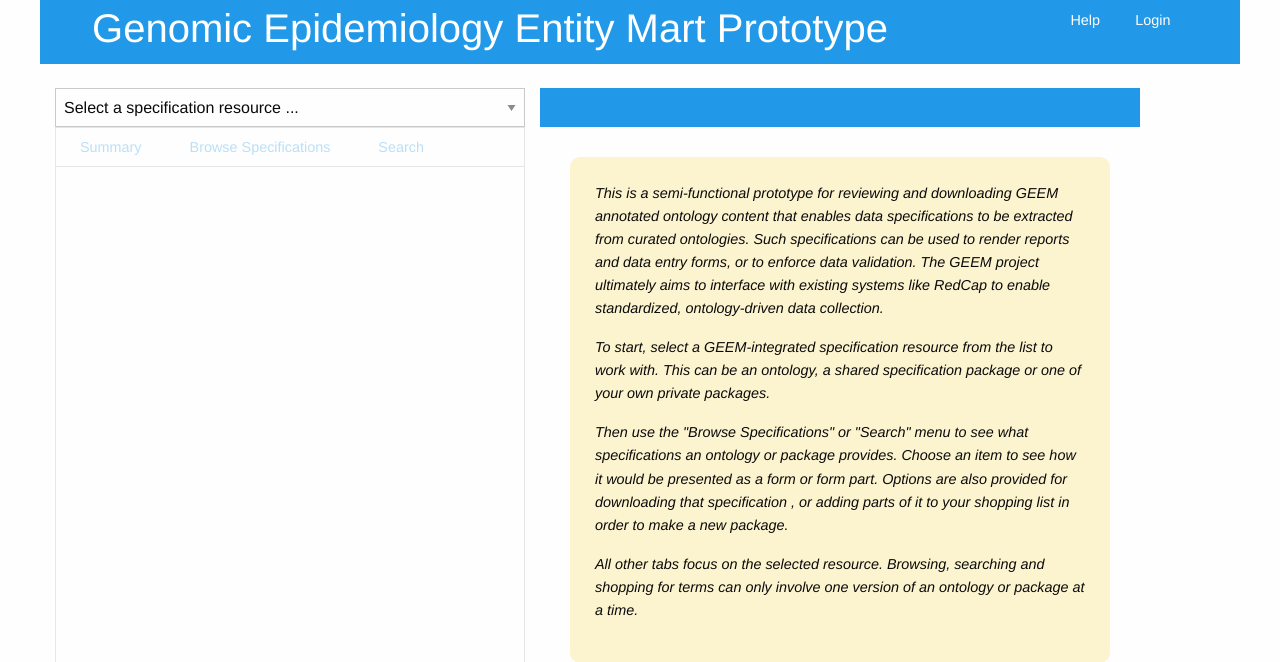
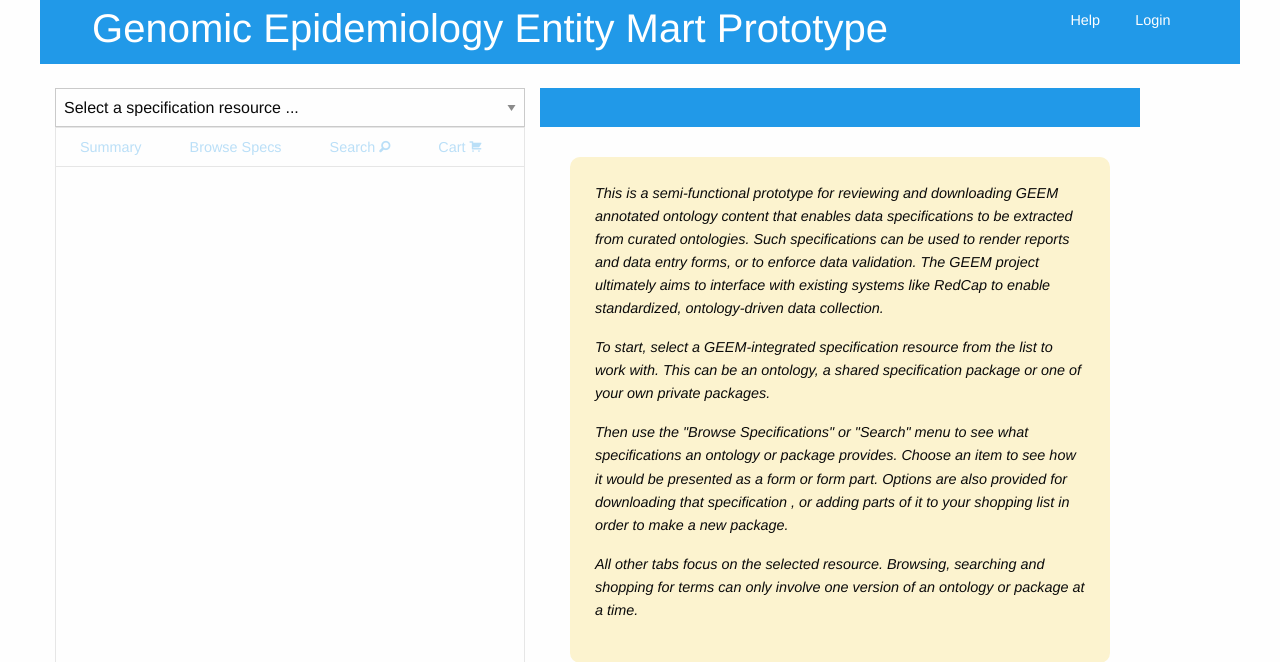
Before and after one commit to cidgoh/geem, a Django app: page /portal.html in a window 1280 px wide. Shown: the top 662 px of the page. Run offline with Django 3.2, Linux system fonts and the light colour scheme; some libraries are stand-ins or nearby versions.

Commit message:
fixed shopping cart rendering issues
and moved cart over to resource tab area.

```diff
--- a/geem/static/geem/js/geem_api.js
+++ b/geem/static/geem/js/geem_api.js
@@ -137,17 +137,37 @@ function GeemAPI() {
 	*/
 
 
-	this.cart_change_item = function(entity_path, action) {
-
+	this.cart_change_item = function(entity_path, action, versionIRI = null) {
+		/* Sends in given specification entity path, an action to include
+		or exclude it from cart, and associated version, if any. If no version
+		then latest version is assumed.
+		*/
 		// Add call to server if cart should be managed server side.
 
 		return new Promise(function(resolve, reject) {
+			/*
+			switch (action) {
+				case 'include': status = 'include'; break;
+				case 'exclude': status = 'exclude'; break;
+				case 'remove': status = 'remove'; break;
+				case 'error': status = 'error'; break;
+			}
+			*/
 
-			resolve({
-				entity_path: entity_path,
-				action: action,
-				success: true
-			})
+			var ptr = entity_path.lastIndexOf('/')
+			// Get last path item id.
+			var entity_id = ptr ? entity_path.substr(ptr + 1) : entity_path
+			var entity = top.resource.specifications[entity_id]
+
+			result = {
+				label: entity ? entity.uiLabel : '[UNRECOGNIZED]',
+				id: entity_id,
+				path: entity_path, //Ontology id is last item in path
+				status: action,
+				version: versionIRI
+			}
+
+			resolve(result)
 
 			// reject()
 		})
--- a/geem/static/geem/js/geem_cart.js
+++ b/geem/static/geem/js/geem_cart.js
@@ -13,10 +13,10 @@ function init_cart_tab() {
 	section, but exclude particular underlying terms from that section.
 	*/
 
-	top.cart = {}
+	top.cart = makeOrderedHash()
 
 	// If user clicks on Cart tab, update tab elements that depend on cart items.
-	$('#tabPanelCartLink').on('click', render_cart_controls)
+	//$('#tabPanelCartLink').on('click', render_cart_controls)
 
 	$("#shoppingCart")
 		.on("click", 'div.cart-item', function(event) {
@@ -33,9 +33,9 @@ function init_cart_tab() {
 		})
 
 	$("#shoppingCartTrash").on('click', function() {
-		$('form#mainForm div[data-ontology-id]')
+		$('#mainForm div[data-ontology-id]')
 			.removeClass('include exclude')
-		top.cart = []
+		top.cart.reset()
 		$('#shoppingCart').empty()
 		render_cart_controls()
 	})
@@ -46,30 +46,6 @@ function init_cart_tab() {
 		alert('Shopping cart package update coming soon!')
 	})
 
-}
-
-
-function navigate_to_form(ontologyId) {
-	/* Load and/or navigate to given ontology item
-	*/
-	if (window.location.href.indexOf(ontologyId) == -1)
-		// Triggers form load.
-		window.location.replace('#' + ontologyId);
-	else
-		// form already displayed, ensure tab is activated
-		$('#content-tabs').foundation('selectTab', '#panelContent');
-
-	return false
-}
-
-
-function get_attr_ontology_id(item) {
-	// Determine relevant ontology ID for given entity
-	// Case: ontology id is listed inside a select <option>
-	if ($(item).is('i.fi-shopping-cart.option'))
-		return $(item).prev().attr('data-ontology-id')
-
-	return $(item).parents('.cart-item,.field-wrapper').first()[0].dataset.ontologyId
 }
 
 
@@ -88,144 +64,279 @@ function render_cart_controls() {
 }
 
 
+function makeOrderedHash() {
+	/* Customized from https://stackoverflow.com/questions/2798893/ordered-hash-in-javascript
+	Here keys exist in a sorted array. This is important visually because
+
+	*/
+    var keys = [];
+    var values = {};
+    return {
+    	/*
+        push: function(k,v) { // not used
+            if (!values[k]) keys.push(k);
+            values[k] = v;
+        },
+        insert: function(pos,k,v) { // not used
+            if (!values[k]) {
+                values[k] = v;
+                keys.splice(pos,0,k);
+            }
+        },
+        */
+        order: function(k,v) {
+        	// Future: sort function could be a bit more sophisticated -
+        	// factoring in parent, but then alpha sort among siblings.
+        	if (!values[k]) {
+        		keys.push(k);
+        		keys.sort(function(a,b) {return a.localeCompare(b)});
+        		console.log('KEYS' + '\n' + keys.join('\n'))
+        		values[k] = v
+        	}
+        	else
+            	if (!(values[k] == v)) values[k] = v;
+        },
+        remove: function(k) {
+        	const ptr = keys.indexOf(k)
+        	if (ptr > -1) {
+        		keys.splice(ptr,1)
+        		delete(values[k]) // works?
+        	}
+        },
+        get: function(k) {return values[k]},
+        get_index: function(k) {return keys.indexOf(k)},
+        get_parent: function (entity_path) {
+			// Return first parent in cart, if any
+			var path_parent = entity_path.split('/')
+			path_parent.pop()
+			while (path_parent.length) {
+				var path_string = path_parent.join('/')
+				var parent = this.get(path_string)
+				if (parent)
+					return parent
+				path_parent.pop()
+			}
+			return false
+		},
+        length: function(){return keys.length},
+        keys: function(){return keys},
+        values: function(){return values},
+        reset: function() {keys=[];values={}}
+    };
+};
+
+
+function navigate_to_form(ontologyId) {
+	/* Load and/or navigate to given ontology item
+	*/
+	if (window.location.href.indexOf(ontologyId) == -1)
+		// Triggers form load.
+		window.location.replace('#' + ontologyId);
+	else
+		// form already displayed, ensure tab is activated
+		$('#content-tabs').foundation('selectTab', '#panelContent');
+
+	return false
+}
+
+
+function get_attr_ontology_id(item) {
+	/* Determine relevant ontology ID for given entity from UI element.
+	Relies upon the 'data-ontology-id' attribute.
+	*/
+	// case: ontology id is listed inside a select <option>
+	if ($(item).is('i.fi-shopping-cart.option'))
+		return $(item).prev().attr('data-ontology-id')
+	// case: ontology item is given by first .cart-item parent
+	return $(item).parents('.cart-item,.field-wrapper').first()[0].dataset.ontologyId
+}
+
+
 function cart_check(entity_path) {
 	/* A user can select as many entities as they like, but may find that
 	some components of some entities are undesirable.  This script enables
 	the shopping list to be maintained with the ability to select entities,
 	and also select underlying entities or fields to omit.
 	*/
+	const cart_item = top.cart.get(entity_path)
+	const cart_parent = top.cart.get_parent(entity_path)
+	var action = null
 
-	// Code assumes top.cart state is current, but if it is out of sync then
-	// api call should at least get it back into sync.
-	const entity_path_status = top.cart[entity_path]
-	var action = null
-	var path_parent = entity_path.split('/')
-	path_parent.pop()
-
-	switch (entity_path_status) {
-		case undefined: 	// If item doesn't exist in cart, add it.
-			action = 'add';
-			break
+	if (!cart_item) {// or undefined
+		// If item doesn't exist in cart, include it. UNLESS its parent is
+		// already in cart as 'included', in which case set it to be excluded.
+		if (cart_parent) {
+			if (cart_parent.status == 'include') action = 'exclude'
+			else action = 'include'
+		}
+		else action = 'include'
+	}
+	else
+		switch (cart_item.status) {
+			// Normally include -> exclude, but if item is top level
+			// already then -> remove
 			case 'include':
-			// Normally include -> exclude
-			// If shopping list has no parent then -> remove
-			found = true
-			/*while (path_parent.length) {
-				if (top.cart[path_parent]) {
-					found = true; break
-				}
-				path_parent.pop()
-			}*/
-			action = found ? 'exclude' : 'remove'
-			break
-		case 'exclude': 	// exclude -> remove
-			action = 'remove';
-			break
-		default: break
+				action = cart_parent ? 'exclude' : 'remove'; break;
+			// exclude -> remove
+			case 'exclude': action = 'remove'; break;
 		}
 
 	if (action)
-		api.cart_change_item(entity_path, action)
-			.then(render_cart_change)
+		api.cart_change_item(entity_path, action, top.resource.metadata.versionIRI)
+			.then(cart_change)
 
 }
 
 
-function render_cart_change(result) {
-	/*
-	When an entity is selected, all underlying entities are selected visually
-	via CSS.  In that case, when an underlying entity is selected that is
-	interpreted as a request to exclude that item AND its underlings.
+function cart_change(result) {
+	if (result) {
+		switch (result.status) {
+			case 'include':	top.cart.order(result.path, result); break;
+			case 'exclude':	top.cart.order(result.path, result); break;
+			case 'remove': top.cart.remove(result.path); break;
+		}
+		render_cart(result)
+	}
+}
 
-	DOM Attribures:
-		.cart-item 			: a cart item
-		.data-ontology-id 	: id, including path of given cart item
+
+function render_cart(result) {
+	/* Adjusts visual display of cart, taking into account change in top.cart
+	structure. Positions new cart item such that it is tucked between any
+	existing superior or subordinate paths. Removal of a cart item causes
+	subordinate item indentation to be adjusted appropriately.
+
+	Note that an item may be marked as included simply to have other custom
+	annotations set by user.
+
+	DOM CSS class for a cart item mirrors its status states:
 		.include			: item will be marked active in user package.
 		.exclude			: item will be marked inactive in user package.
-
+	Other CSS or data attribute
+		.data-ontology-id 	: attribute: cart entity id, includes path
+		.cart-item 			: a cart item
 	*/
-
-	if (result.success) {
 
 	// Cart icon on tab flickers to indicate shopping cart action occured
 	dom_item_animate('#shoppingCartIcon', 'attention')
 
-		const entity_path = result.entity_path
-		const dom_entity_path_selector = '[' + render_attr_ontology_id(entity_path) +']'
-		const dom_form_item = $('#mainForm .cart-item' + dom_entity_path_selector) // li, div
-		const dom_cart_item = $('#shoppingCart .cart-item' + dom_entity_path_selector)
+	// Cursor at first shopping cart item, if any
+	var item = null // top.cart item
+	var cart_item = null
+	var cart_path = null
+	var keyPtr = 0
+	var cartPtr = 0
+	const keys = top.cart.keys()
 
-		switch (result.action) {
-			case 'add':
-				top.cart[result.entity_path] = 'include'
-				new_item = render_cart_add_item(entity_path)
-				new_item.addClass('include')
-				dom_form_item.removeClass('exclude').addClass('include')
+	while (keyPtr == cartPtr) {
+		// Ensure that top.cart and #shoppingCart are synchronized line-for-line.
+
+		item = top.cart.get(keys[keyPtr])
+		cart_item = $('#shoppingCart > .cart-item:eq('+cartPtr+')')
+		console.log('testing ' + item + ':' + cart_item)
+		//if (item == 'undefined' && cart_item == 'undefined') {
+		//	break
+		//}
+
+		if (item && cart_item && cart_item.length > 0) {
+
+			var cart_path = cart_item.attr('data-ontology-id')
+
+ 			switch (item.path.localeCompare(cart_path)) {
+
+ 				case -1:
+ 					cart_item.before(render_cart_item(item))
+ 					render_cart_css(cart_item.prev(), item.path, 'exclude', 'include')
+ 					keyPtr += 1
+ 					cartPtr = keyPtr
+					break
+
+ 				case 0:
+					switch (item.status) {
+						case 'include':
+							render_cart_css(cart_item, cart_path, 'exclude', 'include')
 							break;
 
 						case 'exclude':
-				top.cart[result.entity_path] = 'exclude'
-				dom_form_item.removeClass('include').addClass('exclude')
-				dom_cart_item.removeClass('include').addClass('exclude')
+							render_cart_css(cart_item, cart_path, 'include', 'exclude')
 							break;
+					}
+ 					// Advance both
+ 					keyPtr += 1
+ 					cartPtr = keyPtr
+ 					break
 
-			case 'remove':
-				var stuff = $.extend({}, top.cart)
-				$.each(stuff,function(entity_path2) {
-					// The item and all its subordinate items should be removed.
-					if (entity_path2.indexOf(result.entity_path) === 0) {
-						delete(top.cart[entity_path2])
-						$('#shoppingCart .cart-item[' + render_attr_ontology_id(entity_path2) + ']').remove()
-						$('#mainForm .cart-item[' + render_attr_ontology_id(entity_path2) + ']').removeClass('include exclude')
+ 				case 1:
+ 					remove_cart_item(cart_item)
+					break
 			}
-				})
-				break;
+
+		}
+		else {
+			if (item) {
+				// append item to cart since no cart spot for it
+				cart_item = $(render_cart_item(item))
+				$('#shoppingCart').append(cart_item)
+				render_cart_css(cart_item, item.path, 'exclude', 'include')
+			 	keyPtr += 1
+				cartPtr += 1
+				continue
+			}
+
+			if (cart_item && cart_item.length > 0) { // cart item only
+				remove_cart_item(cart_item)
+				continue
+			}
+
+			break // nothing more to process so exit completely
 
 		}
 	}
+
+	render_cart_controls()
 }
 
 
-function render_cart_add_item(entity_path) {
-	/* Adds new entity_path into cart such that it is tucked between any
-	existing superior or subordinate paths.
-	*/
-
-	// Place this new item under parent in cart if it exists
-	var parent_path = entity_path.substr(0, entity_path.lastIndexOf('/'))
-	while (parent_path.length) {
-		var item = $('#shoppingCart div.cart-item[data-ontology-id="' + parent_path + '"]')
-		if (item.length) {
-			$(item).append(render_cart_item(entity_path))
-			break;
-		}
-		parent_path = parent_path.substr(0, parent_path.lastIndexOf('/'))
+function render_cart_css(cart_item, cart_path, style1, style2) {
+	// Content area form cart item
+	var form_item = $('#mainForm .cart-item[data-ontology-id="' + cart_path + '"]')
+	form_item.removeClass(style1).addClass(style2);
+	cart_item.removeClass(style1).addClass(style2);
 }
 
-	// Here item parent wasn't found, so render item at top level of cart.
-	if (parent_path == '') {
-		$("#shoppingCart").prepend(render_cart_item(entity_path))
+function remove_cart_item (cart_item) {
+	var cart_path = cart_item.attr('data-ontology-id')
+	var form_item = $('#mainForm .cart-item[data-ontology-id="' + cart_path + '"]')
+	form_item.removeClass('include exclude')
+	var next_cart_item = cart_item.next()
+	cart_item.remove()
+	// animation breaks cartPtr test
+	//cart_item.slideUp().promise().done(function() {$(this).remove()})
+	//return next_cart_item
 }
 
-	var dom_cart_item = $('#shoppingCart div.cart-item[' + render_attr_ontology_id(entity_path) + ']')
+function character_count(string, char, ptr = 0, count = 0) {
+	while (ptr = string.indexOf(char, ptr) + 1) {count ++}
+	return count
+}
 
-	// See if any existing item paths fit UNDER new item
-	$('#shoppingCart div.cart-item').each(function() {
-		var id = $(this).attr('data-ontology-id')
-		if (id != entity_path) {
-			if (id.substr(0, entity_path.length) == entity_path)
-				$(dom_cart_item).append(this)
-		}
-	})
-
-	return dom_cart_item
-
+function render_cart_item(entity) {
+	/*
+	*/
+	var version = entity.version.substr(entity.version.indexOf('releases/')+9)
+	var depth = character_count(entity.path, '/')
+	return [
+		'<div class="cart-item depth', depth, '" ', render_attr_ontology_id(entity.path), '>'
+		,	'<i class="fi-shopping-cart"></i>'
+		,	'<a href="#', entity.path, '">', entity.label, '</a><br/> <span class="small">( ... /' + version + ' )</span>'
+		,'</div>'
+	].join('')
 }
 
 
 function render_entity_form_cart_icons(formObj) {
 	/* Add shopping cart icon to each content form field with appropriate
-	include/exclude status
+	include/exclude status.
 
 	Is there an advantage to loading dom with icons first, then setting their
 	status, or should status be done within loop?
@@ -236,16 +347,10 @@ function render_entity_form_cart_icons(formObj) {
 		.addClass('cart-item') // Just for styling
 		.prepend('<i class="fi-shopping-cart"></i>')
 
-	$.each(top.cart, function(entity_path) {
-		var status = null
-		switch (top.cart[entity_path]) {
-			case 'include': status = 'include'; break
-			case 'exclude': status = 'exclude'; break
-		}
-		if (status) {
-			const attr_id = render_attr_ontology_id(entity_path)
-			$('#tabsContent div.field-wrapper[' + attr_id + ']').addClass(status)
-		}
+	top.cart.keys().forEach(function(item_path) {
+		const item = top.cart.get(item_path)
+		const attr_id = render_attr_ontology_id(item_path)
+		$('#tabsContent div.field-wrapper[' + attr_id + ']').addClass(item.status)
 	})
 
 }
@@ -274,11 +379,10 @@ function render_entity_form_select_cart_icons() {
 				// into the data-ontology-id for this <li>.
 				// Chosen.js options have extra item at beginning?
 				// Get corresponding option value:
-				var option_id = select_options.eq(index+1).attr('value')
+				var entity_path = select_options.eq(index+1).attr('value')
 				// Originally hierarchy within select was not being represented
 				// But having value contain full path is wiser?
 				// var entity_path = select_path + '/' + option_id
-				var entity_path = option_id
 
 				$(this).attr('data-ontology-id', entity_path)
 				$(this).addClass('cart-item')
@@ -286,15 +390,10 @@ function render_entity_form_select_cart_icons() {
 				var cart_icon = $('<i class="fi-shopping-cart option"></i>')
 				$(this).after(cart_icon) //awkward, cart requires margin-top:-30px in stylesheet.
 
-				switch (top.cart[entity_path]) {
-					case 'include':
-						cart_icon.addClass('include');
-						break
-					case 'exclude':
-						cart_icon.addClass('exclude');
-						break
-					default:
-				}
+				// Reflect current shopping cart status of item
+				cart_item = top.cart.get(entity_path)
+				if (cart_item)
+					cart_icon.addClass(cart_item.status);
 
 				// Piggybacking ability to display ontology details for an <option>
 				if (top.form.settings.ontologyDetails)
@@ -306,22 +405,6 @@ function render_entity_form_select_cart_icons() {
 
 }
 
-
-function render_cart_item(entity_path) {
-	/*
-	*/
-	var ptr = entity_path.lastIndexOf('/')
-	// Get last path item id.
-	var entity_id = ptr ? entity_path.substr(ptr + 1) : entity_path
-	var entity = top.resource.specifications[entity_id]
-	if (!entity) entity = {'uiLabel':'[UNRECOGNIZED]'}
-	return [
-		'<div class="cart-item" ', render_attr_ontology_id(entity_path), '>'
-		,	'<i class="fi-shopping-cart"></i>'
-		,	'<a href="#', entity_path, '">', entity['uiLabel'], '</a>'
-		,'</div>'
-	].join('')
-}
 
 function render_cart_package_selection_modal() {
 	/* Provides a menu of packages in 'draft' mode that user manages that
--- a/geem/templates/geem/portal.html
+++ b/geem/templates/geem/portal.html
@@ -58,8 +58,9 @@
         <!-- data-options="scroll_to_content: false" data-options="deep_linking:true" -->
         <ul id="resourceTabs" class="tabs disabled" data-tabs>
           <li class="tabs-title"><a id="specificationSummaryTabLink" href="#panelLibrary">Summary</a></li>
-          <li class="tabs-title"><a href="#panelEntities">Browse Specifications</a></li>
-          <li class="tabs-title"><a href="#panelSearch">Search</a></li>
+          <li class="tabs-title"><a href="#panelEntities">Browse Specs</a></li>
+          <li class="tabs-title"><a href="#panelSearch">Search&nbsp;<i class="fi-magnifying-glass"></i></a></li>
+          <li class="tabs-title" id="tabPanelCartLink"><a href="#panelCart">Cart&nbsp;<i class="fi-shopping-cart" id="shoppingCartIcon"></i> </a></li>
         </ul>
 
 
@@ -95,6 +96,30 @@
 
           </div>
 
+
+          <!-- ********************** SHOPPING CART ******************* -->
+          <div class="tabs-panel" id="panelCart">
+            <div style="padding-right:16px;margin-top:0">
+              <a href="#" id="shoppingCartTrash" class="icon fi-trash" title="empty the cart"></a>
+              <button class="button" id="addToPackageButton" data-toggle="makePackageForm">Add to package</button>
+            </div>
+
+            <form id="shoppingCart" class="callout" style="clear:both;border-left:0; border-right:0"></form>
+
+            <div style="font-size:.8rem;clear:both">
+              <i>Click on an item to see its form view. Click on an item's cart to filter or remove it.</i>
+              <br/>
+              Legend: <div style="display:inline-block;vertical-align:top">
+                <i class="fi-shopping-cart include"></i> item and its descendants are included<br/>
+                <i class="fi-shopping-cart exclude"></i> descendant is filtered out<br/>
+              </div>
+            </div>
+
+            <div class="infoBox">Your entity shopping cart is displayed above.
+            You can add its items to a package.</div>
+
+          </div>
+
         </div>
 
         <br/>
@@ -120,7 +145,7 @@
           <li class="tabs-title"><a href="#panelContent">Form View</a></li>
           <li class="tabs-title"><a href="#panelDataSpecification">Specification</a></li>
           <!-- <li class="tabs-title"><a href="#panelDiscuss">Discuss</a></li> -->
-          <li class="tabs-title" id="tabPanelCartLink"><a href="#panelCart">Cart<i class="fi-shopping-cart" id="shoppingCartIcon"></i> &nbsp; </a></li>
+          <li class="tabs-title"><a href="#panelValidation">Validator</a></li>
         </ul>
 
         <div id="tabsContent" class="tabs-content" data-tabs-content="content-tabs">
@@ -222,28 +247,6 @@
 
         </div>
 
-        <!-- ********************** SHOPPING CART ******************* -->
-        <div class="tabs-panel" id="panelCart">
-          <div style="padding-right:16px;margin-top:0">
-            <a href="#" id="shoppingCartTrash" class="icon fi-trash" title="empty the cart"></a>
-            <button class="button" id="addToPackageButton" data-toggle="makePackageForm">Add to package</button>
-          </div>
-
-          <form id="shoppingCart" class="callout" style="clear:both;border-left:0; border-right:0"></form>
-
-          <div style="font-size:.8rem;clear:both">
-            <i>Click on an item to see its form view. Click on an item's cart to filter or remove it.</i>
-            <br/>
-            Legend: <div style="display:inline-block;vertical-align:top">
-              <i class="fi-shopping-cart include"></i> item and its descendants are included<br/>
-              <i class="fi-shopping-cart exclude"></i> descendant is filtered out<br/>
-            </div>
-          </div>
-
-          <div class="infoBox">Your entity shopping cart is displayed above.
-          You can add its items to a package.</div>
-
-        </div>
       </div>
     </div>
 
```
Lines whose indentation alone changed are shown as unchanged.
